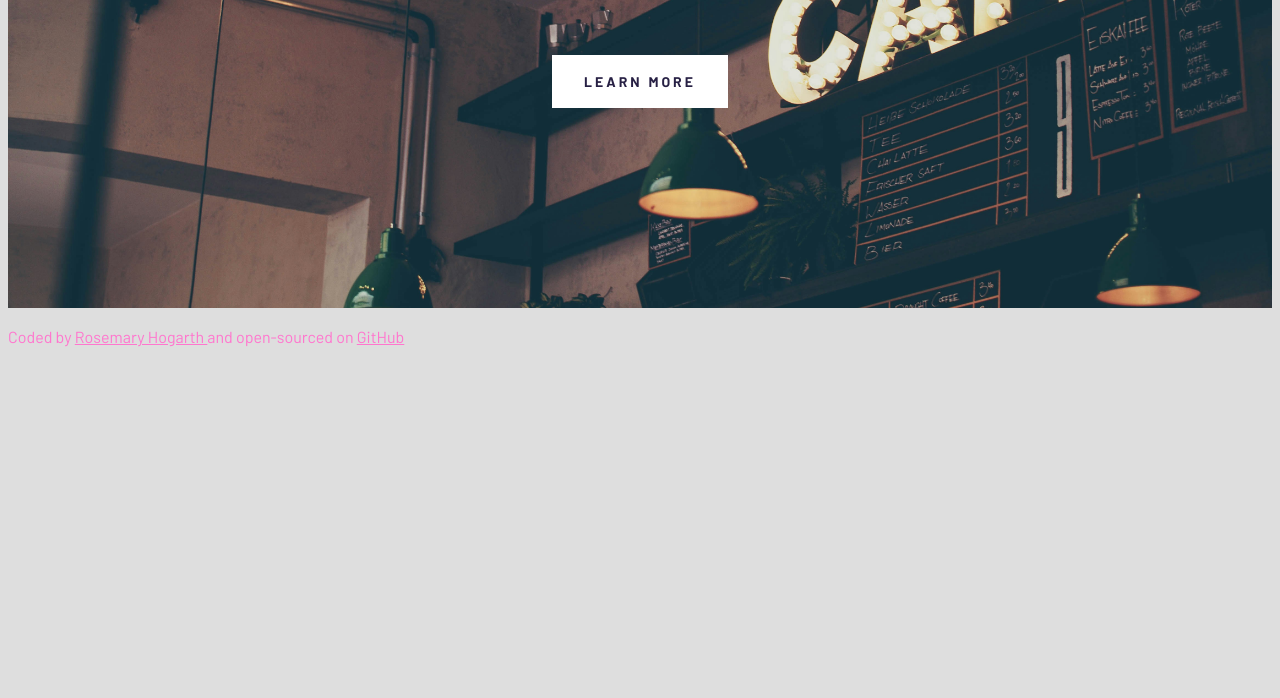
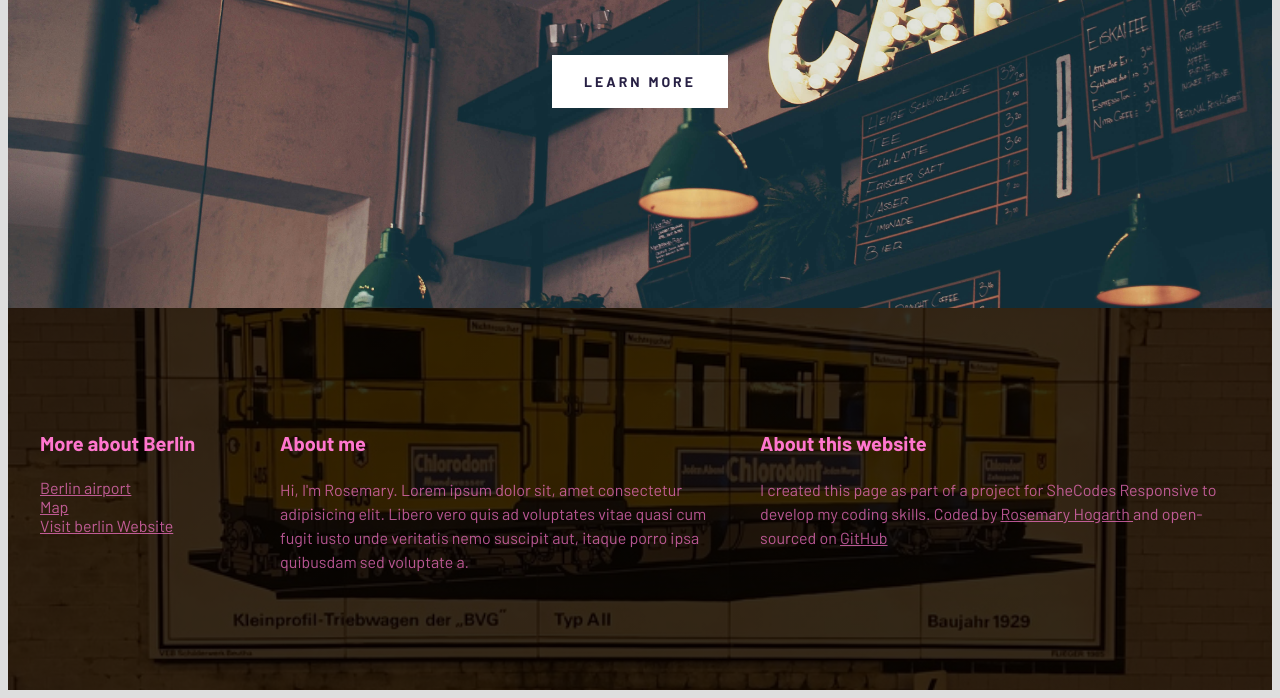
Before and after one commit to Rosemary-Hogarth/responsive-project, a plain HTML site: page index.html in a window 1280 px wide. Shown: the part 449-1147 px from the top of the page. Before the commit the page ends 803 px from the top, so only its background shows below. Drawn offline with Linux system fonts and the light colour scheme.

Commit message:
Added footer

```diff
--- a/index.html
+++ b/index.html
@@ -22,9 +22,29 @@
   </header>
 
 
-<br>
 
-  <footer>Coded by <a href="https://app.netlify.com/sites/wondrous-sprite-d950e1/overview">Rosemary Hogarth </a>and open-sourced on <a href="https://github.com/Rosemary-Hogarth/responsive-project">GitHub</a></footer>
+  <footer>
+    <section class="grid">
+      <div>
+        <h3>More about Berlin</h3>
+        <ul>
+          <li><a href="https://ber.berlin-airport.de/en.html">Berlin airport</a></li>
+          <li><a href="https://maps.app.goo.gl/eNQYtwvkcYs87e7P8">Map</a></li>
+          <li><a href="https://www.visitberlin.de/en">Visit berlin Website</a></li>
+        </ul>
+      </div>
+      <div>
+        <h3>About me</h3>
+        <p>Hi, I'm Rosemary. Lorem ipsum dolor sit, amet consectetur adipisicing elit. Libero vero quis ad voluptates vitae quasi cum fugit iusto unde veritatis nemo suscipit aut, itaque porro ipsa quibusdam sed voluptate a.</p>
+      </div>
+      <div>
+        <h3>About this website</h3>
+        <p> I created this page as part of a project for SheCodes Responsive
+          to develop my coding skills. Coded by <a href="https://app.netlify.com/sites/wondrous-sprite-d950e1/overview">Rosemary Hogarth </a>and open-sourced on <a href="https://github.com/Rosemary-Hogarth/responsive-project">GitHub</a></p>
+      </div>
+
+  </footer>
+</section>
 </div>
 </body>
 </html>
--- a/src/styles.css
+++ b/src/styles.css
@@ -5,6 +5,16 @@ background-color: #DEDEDE;
 
 .container {
   max-width: 1400px;
+  margin: 0 auto;
+}
+
+.grid {
+  display: grid;
+  grid-template-columns: 1fr 2fr 2fr;
+}
+
+section {
+  max-width: 1200px;
   margin: 0 auto;
 }
 
@@ -51,14 +61,50 @@ header a {
 }
 
 footer {
+  background-image: linear-gradient(
+    rgba(0, 0, 0, 0.8),
+    rgba(0, 0, 0, 0.8)
+  ), url("../images/underground.jpg");
+  background-repeat: no-repeat;
+  background-size: cover;
+  padding: 200px 0;
   color: #FF76CE;
+  padding: 100px 0;
+  background-position: center;
 }
 
 footer a {
   color: #FF76CE;
 }
 
-@media (max-width: 900px) {
+footer h3 {
+  font-weight: 700;
+  font-size: 20px;
+  line-height: 30px;
+}
+
+footer p {
+  font-weight: 400;
+  font-size: 16px;
+  opacity: 0.7;
+  margin-right: 20px;
+  line-height: 24px;
+}
+
+footer ul {
+  padding: 0;
+}
+
+
+footer li {
+  list-style: none;
+  margin: 0;
+  padding: 0;
+  opacity: 0.7;
+}
+
+
+@media (max-width: 960px) {
   header h1 {
     font-size: 48px;
     font-weight: 400;
@@ -78,4 +124,20 @@ footer a {
     font-weight: 400;
   }
 
+  footer {
+    padding: 50px 20px;
+  }
+
+  footer h3 {
+    font-size: 15px;
+  }
+
+  footer li {
+    font-size: 12px;
+  }
+
+  footer p {
+    font-size: 12px;
+    line-height: 15px;
+  }
 }
```
Also changed, not shown: images/berlin.jpg (added), images/underground.jpg (added), 1 other file.
